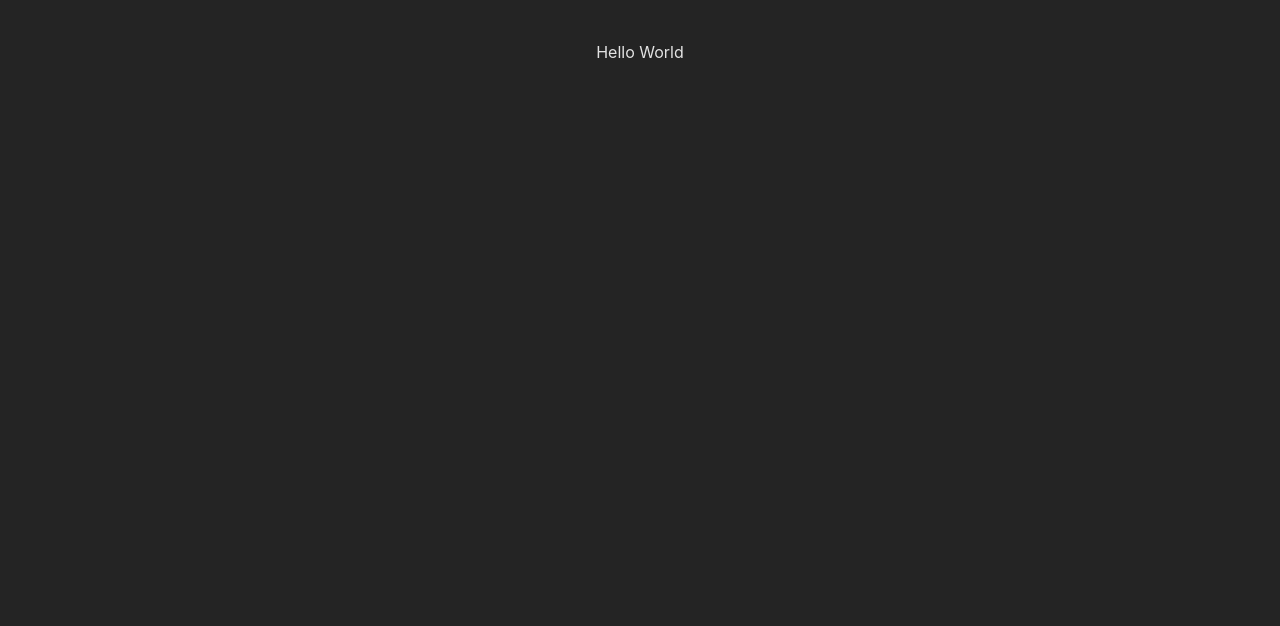
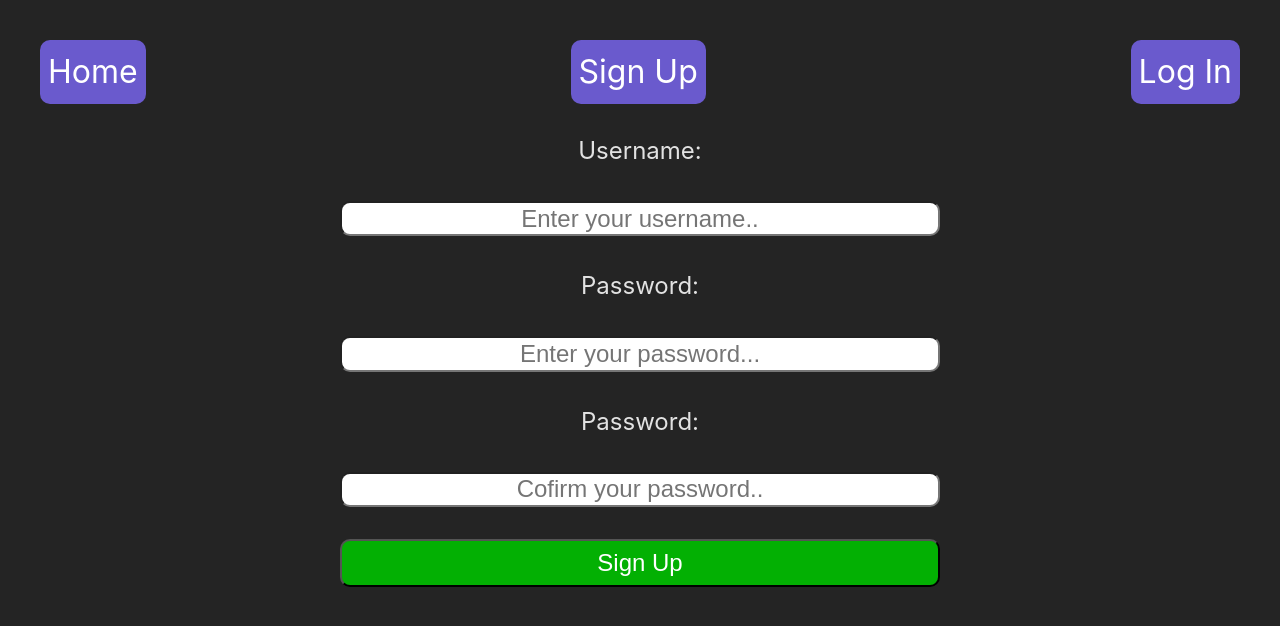
Before and after one commit to AntonHarbers/blog-frontend-demo, a React (Vite) app: page /sign-up in a window 1280 px wide. Shown: the top 626 px of the page. Built offline with nearby package versions, Linux system fonts and the light colour scheme.

Commit message:
Feats: React router for sign up, login and home pages. Implemented getting posts and comments.

```diff
--- a/package.json
+++ b/package.json
@@ -12,7 +12,8 @@
   "dependencies": {
     "dotenv": "^16.3.2",
     "react": "^18.2.0",
-    "react-dom": "^18.2.0"
+    "react-dom": "^18.2.0",
+    "react-router-dom": "^6.22.0"
   },
   "devDependencies": {
     "@types/react": "^18.2.43",
--- a/src/App.css
+++ b/src/App.css
@@ -4,3 +4,64 @@
   padding: 2rem;
   text-align: center;
 }
+
+nav {
+  display: flex;
+  width: 100%;
+  justify-content: space-between;
+}
+
+.navlink {
+  color: white;
+  font-size: 2rem;
+  text-decoration: none;
+  background-color: slateblue;
+  padding: 0.5rem;
+  border-radius: 10px;
+  transition: all 0.1s ease-out;
+}
+
+.navlink:hover {
+  color: blue;
+  scale: 1.1;
+}
+
+form {
+  display: flex;
+  flex-direction: column;
+  width: 50%;
+  min-width: 500px;
+  margin-left: auto;
+  margin-right: auto;
+  gap: 2rem;
+  margin-top: 1rem;
+  font-size: 1.5rem;
+  height: 60vh;
+  justify-content: center;
+}
+
+input {
+  font-size: 1.5rem;
+  padding: 0.1rem;
+  border-radius: 10px;
+  text-align: center;
+}
+
+button {
+  font-size: 1.5rem;
+  border-radius: 10px;
+  cursor: pointer;
+  padding: 0.5rem;
+  background-color: rgb(3, 176, 3);
+  color: white;
+  transition: all 0.1s linear;
+}
+
+button:hover {
+  background-color: white;
+  color: rgb(3, 176, 3);
+}
+
+button:active {
+  scale: 0.9;
+}
--- a/src/App.jsx
+++ b/src/App.jsx
@@ -1,7 +1,57 @@
 import './App.css';
+import Posts from './components/Posts';
+import { BrowserRouter, Routes, Route, Link } from 'react-router-dom';
+import SignUpForm from './components/SignUpForm';
+import LogInForm from './components/LogInForm';
+import { useEffect, useState } from 'react';
 
 function App() {
-  return <>Hello World</>;
+  const [loggedIn, setLoggedIn] = useState(false);
+
+  useEffect(() => {
+    const CheckSession = async () => {
+      const JWT = localStorage.getItem('JWT');
+      // send get request to session route to see if signed in
+      // if signed in set loggedIn to true.
+
+      console.log(JWT);
+    };
+
+    CheckSession();
+  }, []);
+
+  const HandleLogOut = () => {
+    // delete JWT from
+    setLoggedIn(false);
+  };
+  return (
+    <BrowserRouter>
+      <nav>
+        <Link to={'/'} className="navlink">
+          Home
+        </Link>
+        <Link to={'/sign-up'} className="navlink">
+          Sign Up
+        </Link>
+
+        {!loggedIn ? (
+          <Link to={'/log-in'} className="navlink">
+            Log In
+          </Link>
+        ) : (
+          <Link to={'/'} onClick={HandleLogOut} className="navlink">
+            Log Out
+          </Link>
+        )}
+      </nav>
+
+      <Routes>
+        <Route path="/" element={<Posts loggedIn={loggedIn} />} />
+        <Route path="/sign-up" element={<SignUpForm />} />
+        <Route path="/log-in" element={<LogInForm />} />
+      </Routes>
+    </BrowserRouter>
+  );
 }
 
 export default App;
--- /dev/null
+++ b/src/components/LogInForm.jsx
@@ -0,0 +1,48 @@
+import { useState } from 'react';
+import { useNavigate } from 'react-router-dom';
+
+export default function LogInForm() {
+  const [errors, setErrors] = useState([]);
+  const [username, setUsername] = useState('');
+  const [password, setPassword] = useState('');
+  const navigate = useNavigate();
+
+  const HandleFormSubmit = async (e) => {
+    e.preventDefault();
+    if (username.length < 1) {
+      setErrors(['Username must not be empty']);
+      return;
+    } else if (password.length < 6) {
+      setErrors(['Password must be at least 6 characters long']);
+      return;
+    }
+
+    navigate('/');
+
+    setErrors([]);
+  };
+  return (
+    <div>
+      <form onSubmit={HandleFormSubmit}>
+        <label htmlFor="username">Username:</label>
+        <input
+          type="text"
+          placeholder="Enter your username.."
+          value={username}
+          onChange={(e) => setUsername(e.target.value)}
+        />
+        <label htmlFor="password">Password:</label>
+        <input
+          type="password"
+          placeholder="Enter your password..."
+          value={password}
+          onChange={(e) => setPassword(e.target.value)}
+        />
+        <button type="submit">Log In</button>
+        {errors.map((err) => {
+          return <div key={err}>{err}</div>;
+        })}
+      </form>
+    </div>
+  );
+}
--- /dev/null
+++ b/src/components/Posts.jsx
@@ -0,0 +1,43 @@
+import { useState } from 'react';
+import { useEffect } from 'react';
+
+// eslint-disable-next-line react/prop-types
+export default function Posts({ loggedIn }) {
+  const [posts, setPosts] = useState([]);
+  const [comments, setComments] = useState([]);
+
+  useEffect(() => {
+    const getPostsAndComments = async () => {
+      const postReponse = await fetch('http://localhost:3000/posts');
+      const postData = await postReponse.json();
+
+      setPosts(postData);
+      console.log(postData);
+
+      const commentsResponse = await fetch('http://localhost:3000/comments');
+      const commentsData = await commentsResponse.json();
+
+      setComments(commentsData);
+      console.log(commentsData);
+    };
+
+    getPostsAndComments().catch((e) => console.log(e));
+  }, []);
+  return (
+    <div>
+      {posts.map((post) => {
+        return post.is_published ? (
+          <div key={post._id}>
+            <h1>{post.title}</h1>
+            <p>{post.content}</p>
+            {comments.map((comment) => {
+              if (comment.post == post._id) {
+                return <div key={comment._id}>{comment.content}</div>;
+              }
+            })}
+          </div>
+        ) : null;
+      })}
+    </div>
+  );
+}
--- /dev/null
+++ b/src/components/SignUpForm.jsx
@@ -0,0 +1,59 @@
+import { useState } from 'react';
+import { useNavigate } from 'react-router-dom';
+
+export default function SignUpForm() {
+  const [errors, setErrors] = useState([]);
+  const [username, setUsername] = useState('');
+  const [password, setPassword] = useState('');
+  const [confirmPassword, setConfirmPassword] = useState('');
+  const navigate = useNavigate();
+
+  const HandleFormSubmit = async (e) => {
+    e.preventDefault();
+    if (username.length < 1) {
+      setErrors(['Username must not be empty']);
+      return;
+    } else if (password.length < 6) {
+      setErrors(['Password must be at least 6 characters long']);
+      return;
+    } else if (confirmPassword != password) {
+      setErrors(['Confirm password must match the password']);
+      return;
+    }
+
+    navigate('/');
+
+    setErrors([]);
+  };
+  return (
+    <div>
+      <form onSubmit={HandleFormSubmit}>
+        <label htmlFor="username">Username:</label>
+        <input
+          type="text"
+          placeholder="Enter your username.."
+          value={username}
+          onChange={(e) => setUsername(e.target.value)}
+        />
+        <label htmlFor="password">Password:</label>
+        <input
+          type="password"
+          placeholder="Enter your password..."
+          value={password}
+          onChange={(e) => setPassword(e.target.value)}
+        />
+        <label htmlFor="password">Password:</label>
+        <input
+          type="password"
+          placeholder="Cofirm your password.."
+          value={confirmPassword}
+          onChange={(e) => setConfirmPassword(e.target.value)}
+        />
+        <button type="submit">Sign Up</button>
+        {errors.map((err) => {
+          return <div key={err}>{err}</div>;
+        })}
+      </form>
+    </div>
+  );
+}
```
Also changed, not shown: 1 other file (tests, documents, lock files or other folders).
